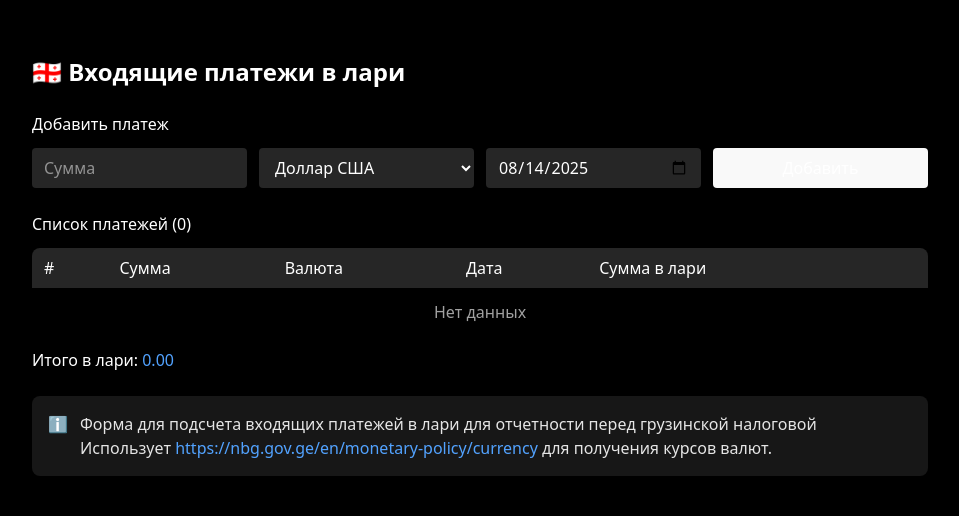
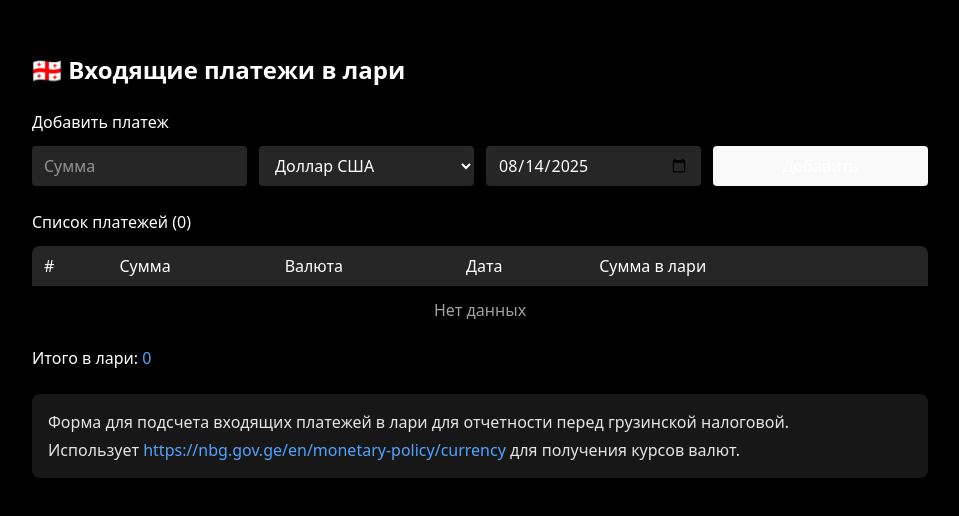
Before and after one commit to Denobraz/react-lari-converter, a React (Vite) app: page / in a window 1280 px wide. Shown: the part 134-650 px from the top of the page, without its empty margins (160-1119 px from the left). Built offline with nearby package versions, Linux system fonts and the light colour scheme.

Commit message:
UI and UX updates

```diff
--- a/src/components/PaymentForm.jsx
+++ b/src/components/PaymentForm.jsx
@@ -16,7 +16,7 @@ export default function PaymentForm({onAdd}) {
 
     const [error, setError] = useState(null);
 
-    const handleSubmit = (e) => {
+    const handleSubmit = async (e) => {
         e.preventDefault();
         setError(null);
         setIsLoading(true);
@@ -33,21 +33,21 @@ export default function PaymentForm({onAdd}) {
             return;
         }
 
-        convertToGel(form.amount, form.currency, form.date)
-            .then((result) => {
+        try {
+            const result = await convertToGel(form.amount, form.currency, form.date);
             onAdd({
                 amount: Number(form.amount),
                 currency: form.currency.toUpperCase(),
                 date: form.date,
                 amountInGel: result,
             });
-                setIsLoading(false);
             setForm(f => ({...f, amount: '', date: TODAY}));
-            })
-            .catch(err => {
+        } catch (err) {
             console.error(err);
             setError('Не удалось получить курс валюты. Попробуйте позже.');
-            });
+        } finally {
+            setIsLoading(false);
+        }
     };
 
     return (
--- a/src/components/PaymentsTable.jsx
+++ b/src/components/PaymentsTable.jsx
@@ -1,10 +1,24 @@
 import {CURRENCIES} from '../data/currencies.data.js';
-import {useMemo} from "react";
+import {useEffect, useMemo, useState} from "react";
 
 export default function PaymentsTable({payments, onDelete}) {
 
+    const [totalInGelCopied, setTotalInGelCopied] = useState(false);
+
+    useEffect(() => {
+
+        if (totalInGelCopied) {
+            const timer = setTimeout(() => setTotalInGelCopied(false), 1000);
+            return () => clearTimeout(timer);
+        }
+
+    }, [totalInGelCopied])
+
     const formatAmount = (amount) => {
-        return Number(amount).toFixed(2);
+        return new Intl.NumberFormat('ru-RU', {
+            style: 'decimal',
+            maximumFractionDigits: 2
+        }).format(amount).replace(',', '.');
     }
 
     const formatCurrency = (code) => {
@@ -24,6 +38,11 @@ export default function PaymentsTable({payments, onDelete}) {
     const totalInGel = useMemo(() => {
         return payments.reduce((sum, p) => sum + p.amountInGel, 0).toFixed(2);
     }, [payments]);
+
+    const copyTotalInGel = () => {
+        navigator.clipboard.writeText(totalInGel)
+            .then(() => setTotalInGelCopied(true));
+    }
 
     return (
         <section className='space-y-3'>
@@ -65,7 +84,8 @@ export default function PaymentsTable({payments, onDelete}) {
             </div>
             <div className='mt-3'>
                 <div className='font-medium'>
-                    Итого в лари: <span className='text-blue-400'>{formatAmount(totalInGel)}</span>
+                    Итого в лари: <span title='Скопировать' onClick={copyTotalInGel} className='text-blue-400 hover:underline cursor-pointer'>{formatAmount(totalInGel)}</span>
+                    {totalInGelCopied && <span className='text-blue-400 text-sm ml-2'>(скопировано)</span>}
                 </div>
             </div>
         </section>
--- a/src/components/Readme.jsx
+++ b/src/components/Readme.jsx
@@ -1,13 +1,8 @@
 export function Readme() {
     const URL = 'https://nbg.gov.ge/en/monetary-policy/currency';
 
-    return <div className='bg-neutral-900 text-neutral-200 p-4 rounded-lg flex'>
-        <div className='hidden md:block w-4 mr-4 shrink-0'>
-            ℹ️
-        </div>
-        <div>
-            <p>Форма для подсчета входящих платежей в лари для отчетности перед грузинской налоговой</p>
-            <p>Использует <a target='_blank' href={URL} className='text-blue-400 hover:underline'>{URL}</a> для получения курсов валют.</p>
-        </div>
+    return <div className='bg-neutral-900 text-neutral-200 p-4 rounded-lg flex flex-col gap-1'>
+        <p>Форма для подсчета входящих платежей в лари для отчетности перед грузинской налоговой.</p>
+        <p>Использует <a target='_blank' href={URL} className='text-blue-400 hover:underline'>{URL}</a> для получения курсов валют.</p>
     </div>
 }
```
Lines whose indentation alone changed are shown as unchanged.
